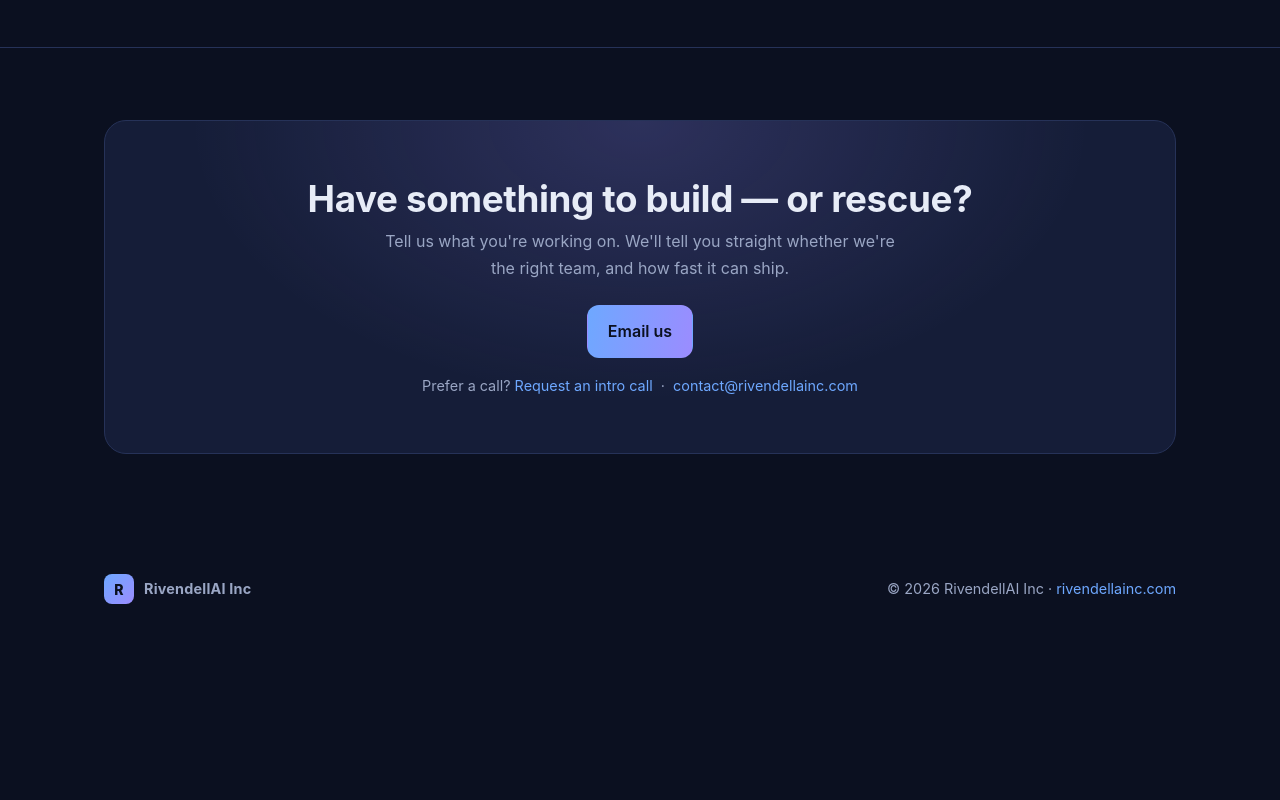
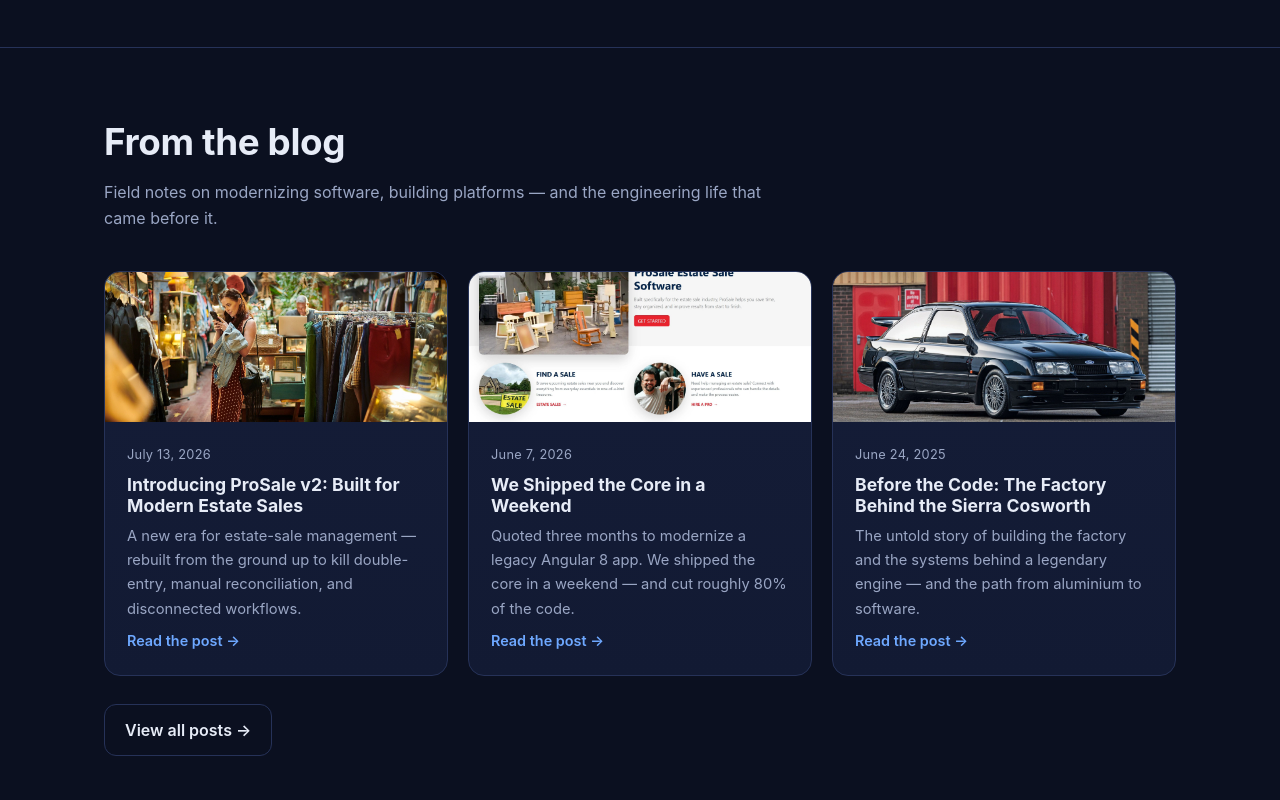
Before and after one commit to rickahome/rivendellai-site, a plain HTML site: page index.html in a window 1280 px wide. Shown: the part 3640-4440 px from the top of the page. Before the commit the page ends 4304 px from the top, so only its background shows below. Drawn offline with Linux system fonts and the light colour scheme.

Commit message:
Add 'From the blog' strip to the homepage (3 featured posts + view all)

```diff
--- a/index.html
+++ b/index.html
@@ -311,6 +311,60 @@
     </div>
   </section>
 
+  <!-- FROM THE BLOG -->
+  <style>
+    .blog-card{padding:0; overflow:hidden; color:var(--text); display:flex; flex-direction:column}
+    .blog-card:hover{text-decoration:none}
+    .blog-card .thumb{height:150px; background-size:cover; background-position:center; background-color:#0e1630}
+    .blog-card .thumb.noimg{background:linear-gradient(135deg,var(--panel2),var(--bg2))}
+    .blog-card .bc-body{padding:22px; display:flex; flex-direction:column; gap:8px; flex:1}
+    .blog-card .date{color:var(--muted); font-size:.8rem; letter-spacing:.02em}
+    .blog-card h3{margin:0; font-size:1.1rem}
+    .blog-card p{color:var(--muted); font-size:.92rem; margin:0; flex:1}
+    .blog-card .read{color:var(--accent); font-weight:600; font-size:.9rem}
+    .blog-more{margin-top:28px}
+  </style>
+  <section id="blog">
+    <div class="wrap">
+      <div class="section-head">
+        <h2>From the blog</h2>
+        <p>Field notes on modernizing software, building platforms — and the engineering life that came before it.</p>
+      </div>
+      <div class="grid grid-3">
+        <a class="card blog-card" href="/blog/introducing-prosale-v2-built-for-modern-estate-sales.html">
+          <div class="thumb" style="background-image:url('/blog/images/1366202964.jpg')"></div>
+          <div class="bc-body">
+            <span class="date">July 13, 2026</span>
+            <h3>Introducing ProSale v2: Built for Modern Estate Sales</h3>
+            <p>A new era for estate-sale management — rebuilt from the ground up to kill double-entry, manual reconciliation, and disconnected workflows.</p>
+            <span class="read">Read the post →</span>
+          </div>
+        </a>
+        <a class="card blog-card" href="/blog/modernize-an-angular-8-app.html">
+          <div class="thumb" style="background-image:url('/blog/images/Screenshot-2026-06-07-144949.jpg')"></div>
+          <div class="bc-body">
+            <span class="date">June 7, 2026</span>
+            <h3>We Shipped the Core in a Weekend</h3>
+            <p>Quoted three months to modernize a legacy Angular 8 app. We shipped the core in a weekend — and cut roughly 80% of the code.</p>
+            <span class="read">Read the post →</span>
+          </div>
+        </a>
+        <a class="card blog-card" href="/blog/sierra-cosworth.html">
+          <div class="thumb" style="background-image:url('/blog/images/1987-ford-sierra-cosworth-rs500-main.jpg')"></div>
+          <div class="bc-body">
+            <span class="date">June 24, 2025</span>
+            <h3>Before the Code: The Factory Behind the Sierra Cosworth</h3>
+            <p>The untold story of building the factory and the systems behind a legendary engine — and the path from aluminium to software.</p>
+            <span class="read">Read the post →</span>
+          </div>
+        </a>
+      </div>
+      <div class="blog-more">
+        <a class="btn btn-ghost" href="/blog/">View all posts →</a>
+      </div>
+    </div>
+  </section>
+
   <!-- CONTACT -->
   <section id="contact">
     <div class="wrap">
```
